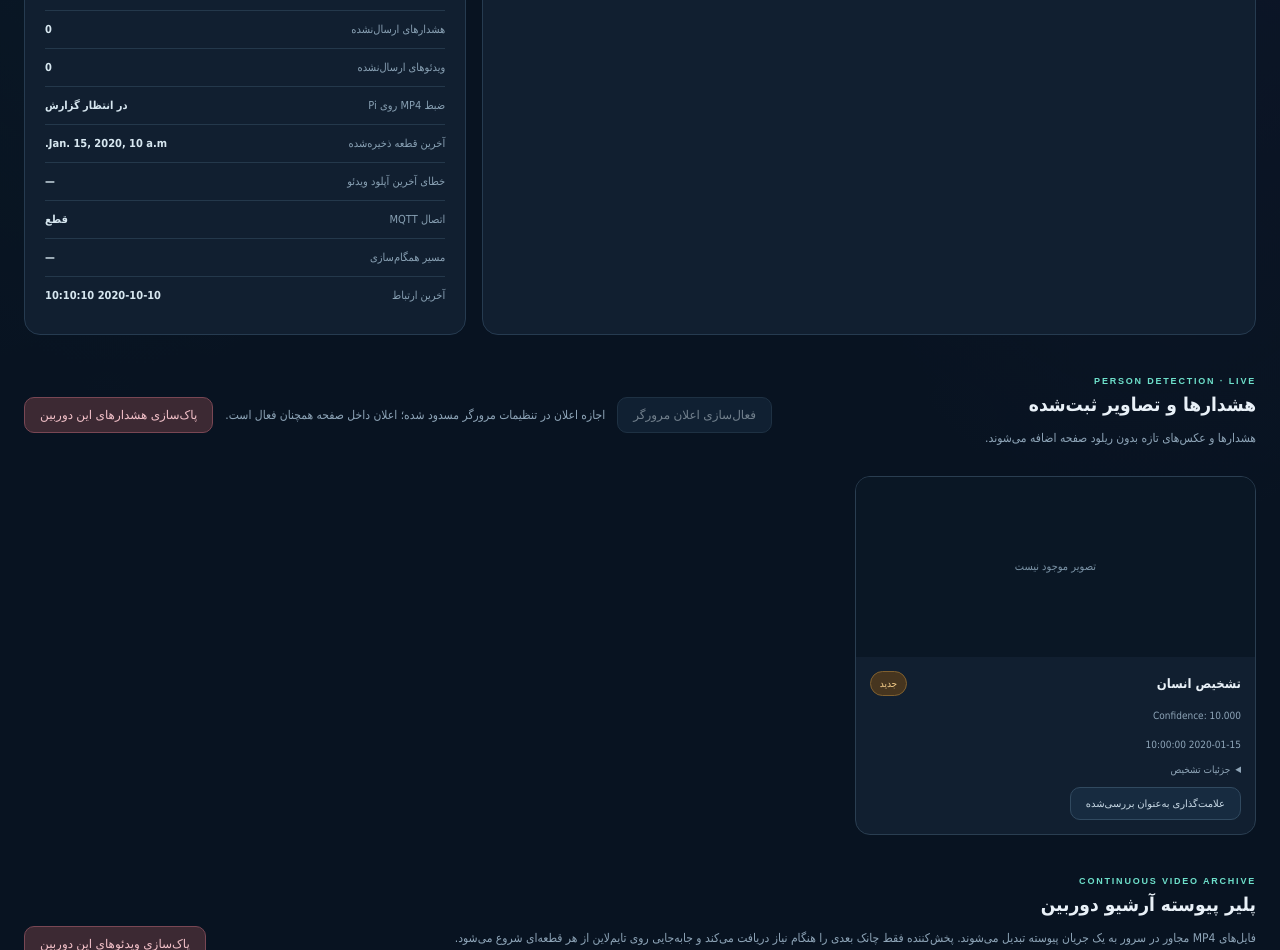
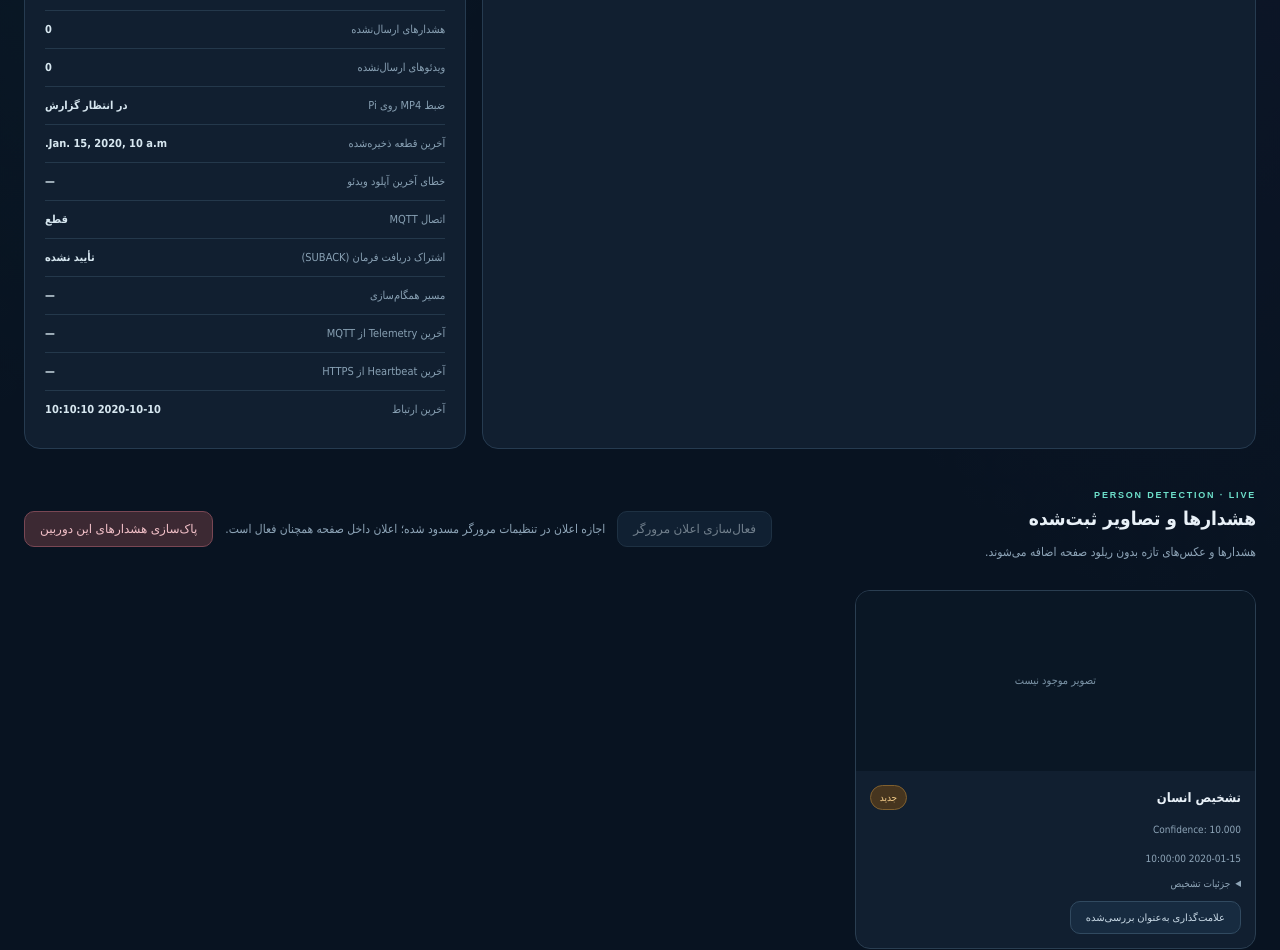
Before and after one commit to nima-salamat/mqtt-iot-edge-cloud, a Django app: template dashboard/templates/dashboard/device_detail.html in a window 1280 px wide. Shown: the part 1150-2100 px from the top of the page. Run offline with Django 5.2, Linux system fonts and the light colour scheme; the template is opened without the code that fills it: most values are stand-ins (such as "Sample title", 1, 10 or a date in 2020); data that the repository does not hold is empty.

Commit message:
Expose MQTT command subscription and both heartbeat transport timestamps

```diff
--- a/dashboard/templates/dashboard/device_detail.html
+++ b/dashboard/templates/dashboard/device_detail.html
@@ -91,7 +91,10 @@
       <div><span>آخرین قطعه ذخیره‌شده</span><b id="last-video-upload">{{ device.current_state.last_video_upload_at|default:"—" }}</b></div>
       <div><span>خطای آخرین آپلود ویدئو</span><b id="video-upload-error">{{ device.current_state.last_video_upload_error|default:"—" }}</b></div>
       <div><span>اتصال MQTT</span><b id="health-mqtt">{% if device.current_state.mqtt_connected %}متصل{% else %}قطع{% endif %}</b></div>
+      <div><span>اشتراک دریافت فرمان (SUBACK)</span><b id="health-mqtt-subscription">{% if device.current_state.mqtt_command_subscription_ready %}آماده{% else %}تأیید نشده{% endif %}</b></div>
       <div><span>مسیر همگام‌سازی</span><b id="health-telemetry-transport">—</b></div>
+      <div><span>آخرین Telemetry از MQTT</span><b id="health-last-mqtt-telemetry">—</b></div>
+      <div><span>آخرین Heartbeat از HTTPS</span><b id="health-last-https-heartbeat">—</b></div>
       <div><span>آخرین ارتباط</span><b id="device-last-seen">{{ device.last_seen|date:"Y-m-d H:i:s"|default:"—" }}</b></div>
     </div>
   </section>
@@ -412,6 +415,11 @@
       setText('last-video-upload',formatTimestamp(device.last_video_upload_at));
       setText('video-upload-error',device.last_video_upload_error||'—');
       setText('health-mqtt',device.mqtt_connected?'متصل':'قطع');
+      setText('health-mqtt-subscription',device.mqtt_command_subscription_ready
+        ? 'آماده · SUBACK تأیید شد'
+        : (device.mqtt_connected?'متصل، اما SUBACK تأیید نشده':'MQTT قطع'));
+      setText('health-last-mqtt-telemetry',formatTimestamp(device.last_mqtt_telemetry_at));
+      setText('health-last-https-heartbeat',formatTimestamp(device.last_https_heartbeat_at));
       setText('health-telemetry-transport',
         device.telemetry_transport==='mqtt'?'MQTT':
         (device.telemetry_transport==='https'?'HTTPS':'نامشخص'));
```
